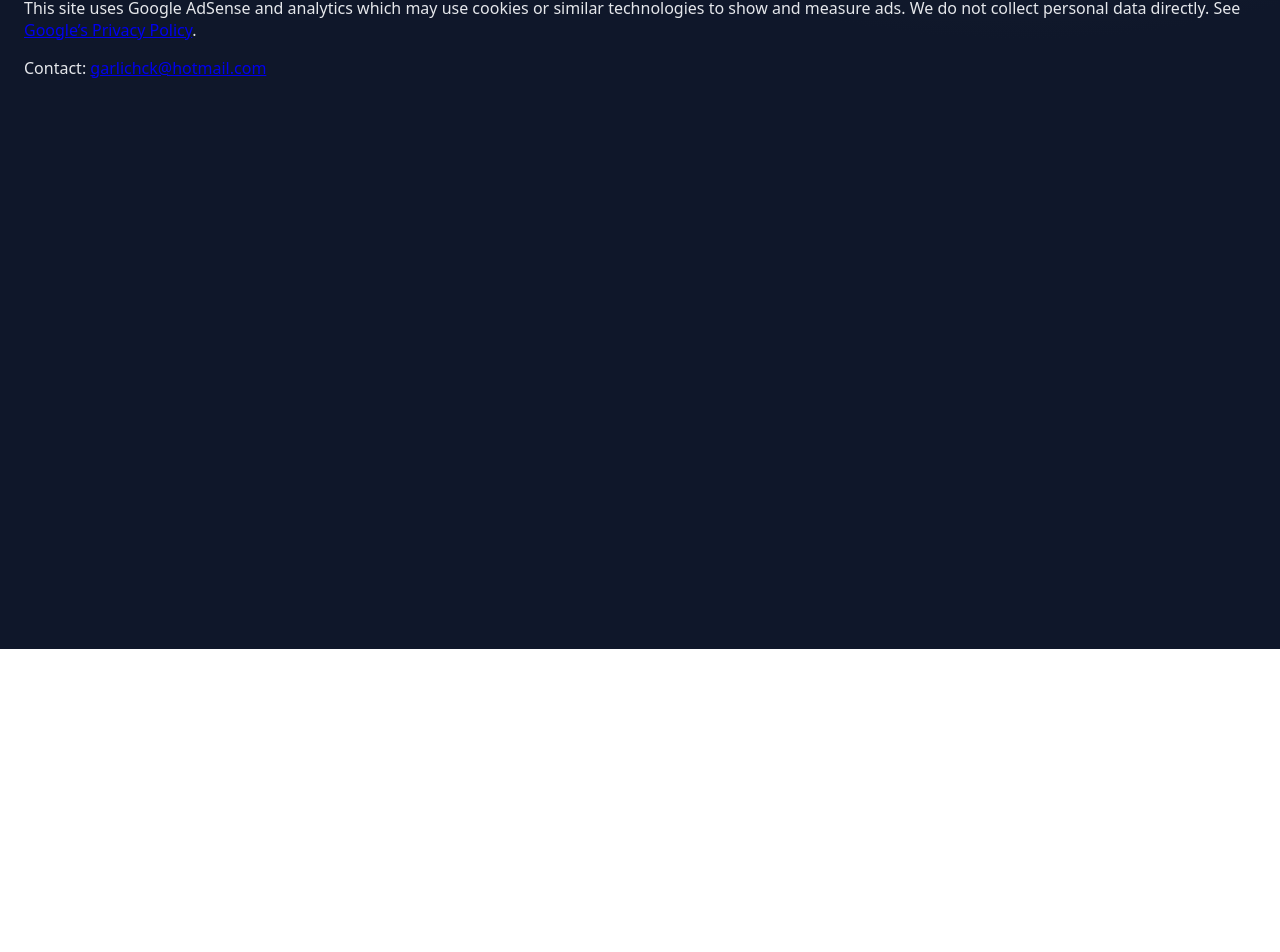
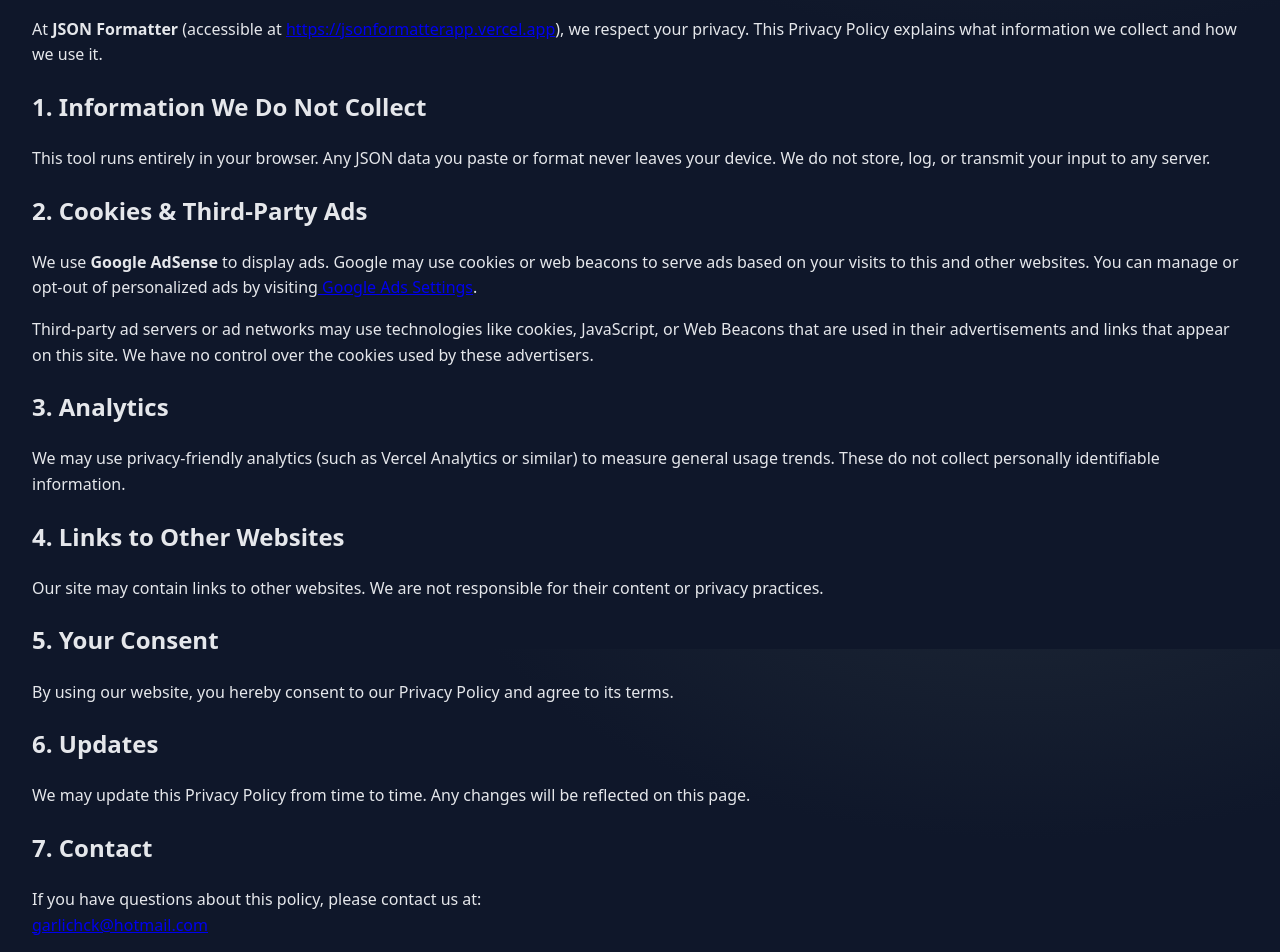
Before and after one commit to garlichck/jsonFormatterApp, a React (Vite) app: page /privacy in a window 1280 px wide. Shown: the part 151-1103 px from the top of the page. Before the commit the page ends 800 px from the top, so only its background shows below. Built offline with nearby package versions, Linux system fonts and the light colour scheme.

Commit message:
chore: Codes update for AdSense compliance.

```diff
--- a/index.html
+++ b/index.html
@@ -32,6 +32,14 @@
   <!-- ✅ Optional theme color for browser tab -->
   <meta name="theme-color" content="#0f172a" />
 
+  <link rel="canonical" href="https://jsonformatterapp.vercel.app/" />
+  <meta name="description"
+    content="Free JSON Formatter & Validator. Pretty print, minify and validate JSON in your browser." />
+  <meta property="og:title" content="JSON Formatter & Validator" />
+  <meta property="og:description" content="Pretty-print, minify and validate JSON with examples." />
+  <meta property="og:type" content="website" />
+  <meta property="og:url" content="https://jsonformatterapp.vercel.app/" />
+
   <script async src="https://pagead2.googlesyndication.com/pagead/js/adsbygoogle.js?client=ca-pub-1661788430529506"
     crossorigin="anonymous"></script>
 </head>
--- a/src/App.jsx
+++ b/src/App.jsx
@@ -1,5 +1,6 @@
 import { useEffect, useMemo, useRef, useState } from 'react';
 import AdBanner from "./components/AdBanner";
+import Footer from './components/Footer.jsx';
 
 const LS_KEY_INPUT = 'jf.input'
 const LS_KEY_OUTPUT = 'jf.output'
@@ -210,10 +211,7 @@
         </section>
       </div>
 
-      <footer style={{ marginTop: 32, padding: 16, textAlign: "center" }}>
-        <a href="/privacy" style={{ marginRight: 16 }}>Privacy</a>
-        <a href="/contact">Contact</a>
-      </footer>
+      <Footer />
 
     </div>
   )
--- /dev/null
+++ b/src/components/Footer.jsx
@@ -0,0 +1,7 @@
+export default function Footer() {
+    return (
+        <footer style={{ padding: '16px', textAlign: 'center', opacity: .85 }}>
+            <a href="/about">About</a> · <a href="/privacy">Privacy</a> · <a href="/terms">Terms</a> · <a href="/contact">Contact</a>
+        </footer>
+    );
+}
--- a/src/main.jsx
+++ b/src/main.jsx
@@ -1,10 +1,21 @@
-import React from "react";
-import ReactDOM from "react-dom/client";
-import AppRoutes from "./routes/AppRoutes.jsx";
+import React from 'react';
+import ReactDOM from 'react-dom/client';
+import { createBrowserRouter, RouterProvider } from 'react-router-dom';
+import App from './App.jsx';
+import About from './pages/About.jsx';
+import Privacy from './pages/Privacy.jsx';
+import Terms from './pages/Terms.jsx';
+import Contact from './pages/Contact.jsx';
 import "./index.css";
 
-ReactDOM.createRoot(document.getElementById("root")).render(
-  <React.StrictMode>
-    <AppRoutes />
-  </React.StrictMode>
+const router = createBrowserRouter([
+  { path: '/', element: <App /> },
+  { path: '/about', element: <About /> },
+  { path: '/privacy', element: <Privacy /> },
+  { path: '/terms', element: <Terms /> },
+  { path: '/contact', element: <Contact /> },
+]);
+
+ReactDOM.createRoot(document.getElementById('root')).render(
+  <RouterProvider router={router} />
 );
--- /dev/null
+++ b/src/pages/About.jsx
@@ -0,0 +1,50 @@
+export default function About() {
+    const jsonLd = {
+        "@context": "https://schema.org",
+        "@type": "WebSite",
+        "name": "JSON Formatter",
+        "url": "https://jsonformatterapp.vercel.app",
+        "description": "Free JSON formatter, validator and minifier that runs entirely in your browser.",
+        "creator": {
+            "@type": "Person",
+            "name": "CK",
+            "jobTitle": "Software Engineer"
+        }
+    };
+
+    return (
+        <main className="container" style={{ padding: '2rem', lineHeight: 1.6 }}>
+            <script type="application/ld+json" dangerouslySetInnerHTML={{ __html: JSON.stringify(jsonLd) }} />
+            <h1>About JSON Formatter</h1>
+            <p><strong>Last updated:</strong> November 2025</p>
+
+            <p>
+                <strong>JSON Formatter</strong> is a free, fast tool for pretty-printing, validating, and
+                minifying JSON directly in your browser. No sign-up, no server uploads—your data stays on your device.
+            </p>
+
+            <h2>What makes it different?</h2>
+            <ul>
+                <li><strong>Privacy-first:</strong> all formatting happens client-side.</li>
+                <li><strong>Developer-friendly:</strong> keyboard shortcuts, persistent input, and copy helpers.</li>
+                <li><strong>Learning hub:</strong> guides and tips to help you work confidently with JSON.</li>
+            </ul>
+
+            <h2>Who built this?</h2>
+            <p>
+                Hi, I’m <strong>CK</strong>, a Software Engineer who constantly works with JSON in real-world systems.
+                I built this to be the tool I wished I had—simple, fast, and respectful of privacy.
+            </p>
+
+            <h2>Contact</h2>
+            <p>
+                Feedback or feature requests? Reach me via the <a href="/contact">Contact</a> page.
+            </p>
+
+            <h2>Legal</h2>
+            <p>
+                Please review our <a href="/privacy">Privacy Policy</a> and <a href="/terms">Terms of Use</a>.
+            </p>
+        </main>
+    );
+}
--- a/src/pages/Contact.jsx
+++ b/src/pages/Contact.jsx
@@ -1,17 +1,35 @@
 export default function Contact() {
     return (
-        <div style={{ padding: 24 }}>
+        <main className="container" style={{ padding: '2rem', lineHeight: 1.6 }}>
             <h1>Contact</h1>
+            <p><strong>Last updated:</strong> November 2025</p>
+
             <p>
-                Feedback or issues? Email us at{" "}
-                <a href="mailto:garlichck@hotmail.com">garlichck@hotmail.com</a>.
+                Have a bug report, feature idea, or business inquiry? I’d love to hear from you.
             </p>
+
+            <h2>Email</h2>
             <p>
-                GitHub:{" "}
-                <a href="https://github.com/garlichck/jsonFormatterApp" target="_blank" rel="noreferrer">
-                    garlichck/jsonFormatterApp
-                </a>
+                <a href="mailto:garlichck@hotmail.com">garlichck@hotmail.com</a>
             </p>
-        </div>
+
+            <h2>Response Time</h2>
+            <p>
+                I usually reply within 2–3 business days. If you don’t hear back, feel free to follow up.
+            </p>
+
+            <h2>What to include</h2>
+            <ul>
+                <li>Your browser and OS (e.g., Chrome 141 on Windows 10).</li>
+                <li>Steps to reproduce a bug (if any), with a small JSON sample.</li>
+                <li>Screenshots or errors from the dev console if relevant.</li>
+            </ul>
+
+            <h2>Privacy note</h2>
+            <p>
+                Please avoid sending sensitive or personal data. The formatter runs in your browser and
+                we do not store your JSON. See the <a href="/privacy">Privacy Policy</a> for details.
+            </p>
+        </main>
     );
 }
--- a/src/pages/Privacy.jsx
+++ b/src/pages/Privacy.jsx
@@ -1,19 +1,61 @@
 export default function Privacy() {
     return (
-        <div style={{ padding: 24 }}>
+        <main className="container" style={{ padding: '2rem', lineHeight: 1.6 }}>
             <h1>Privacy Policy</h1>
-            <p>Last updated: {new Date().toLocaleDateString()}</p>
+            <p><strong>Last updated:</strong> November 2025</p>
+
             <p>
-                This site uses Google AdSense and analytics which may use cookies or
-                similar technologies to show and measure ads. We do not collect personal
-                data directly. See{" "}
-                <a href="https://policies.google.com/privacy" target="_blank" rel="noreferrer">
-                    Google’s Privacy Policy
-                </a>.
+                At <strong>JSON Formatter</strong> (accessible at <a href="https://jsonformatterapp.vercel.app">https://jsonformatterapp.vercel.app</a>),
+                we respect your privacy. This Privacy Policy explains what information we collect and how we use it.
             </p>
+
+            <h2>1. Information We Do Not Collect</h2>
             <p>
-                Contact: <a href="mailto:garlichck@hotmail.com">garlichck@hotmail.com</a>
+                This tool runs entirely in your browser. Any JSON data you paste or format never leaves your device.
+                We do not store, log, or transmit your input to any server.
             </p>
-        </div>
+
+            <h2>2. Cookies & Third-Party Ads</h2>
+            <p>
+                We use <strong>Google AdSense</strong> to display ads. Google may use cookies or web beacons to
+                serve ads based on your visits to this and other websites.
+                You can manage or opt-out of personalized ads by visiting
+                <a href="https://adssettings.google.com" target="_blank" rel="noopener noreferrer"> Google Ads Settings</a>.
+            </p>
+
+            <p>
+                Third-party ad servers or ad networks may use technologies like cookies, JavaScript, or Web Beacons
+                that are used in their advertisements and links that appear on this site.
+                We have no control over the cookies used by these advertisers.
+            </p>
+
+            <h2>3. Analytics</h2>
+            <p>
+                We may use privacy-friendly analytics (such as Vercel Analytics or similar) to measure general usage trends.
+                These do not collect personally identifiable information.
+            </p>
+
+            <h2>4. Links to Other Websites</h2>
+            <p>
+                Our site may contain links to other websites. We are not responsible for their content or privacy practices.
+            </p>
+
+            <h2>5. Your Consent</h2>
+            <p>
+                By using our website, you hereby consent to our Privacy Policy and agree to its terms.
+            </p>
+
+            <h2>6. Updates</h2>
+            <p>
+                We may update this Privacy Policy from time to time. Any changes will be reflected on this page.
+            </p>
+
+            <h2>7. Contact</h2>
+            <p>
+                If you have questions about this policy, please contact us at:
+                <br />
+                <a href="mailto:garlichck@hotmail.com">garlichck@hotmail.com</a>
+            </p>
+        </main>
     );
 }
--- /dev/null
+++ b/src/pages/Terms.jsx
@@ -0,0 +1,55 @@
+export default function Terms() {
+    return (
+        <main className="container" style={{ padding: '2rem', lineHeight: 1.6 }}>
+            <h1>Terms of Use</h1>
+            <p><strong>Last updated:</strong> November 2025</p>
+
+            <p>
+                Welcome to <strong>JSON Formatter</strong> (<a href="https://jsonformatterapp.vercel.app">jsonformatterapp.vercel.app</a>).
+                By accessing or using this site, you agree to be bound by these Terms of Use.
+            </p>
+
+            <h2>1. Use of the Site</h2>
+            <p>
+                You may use this site to format, validate, or view JSON data. You must not use it for unlawful,
+                harmful, or abusive purposes.
+            </p>
+
+            <h2>2. Intellectual Property</h2>
+            <p>
+                The JSON Formatter website, design, logo, and code are protected by copyright and other intellectual property laws.
+                You may not copy, reproduce, or redistribute the website or any of its materials without permission.
+            </p>
+
+            <h2>3. Disclaimer</h2>
+            <p>
+                This service is provided “as-is” without warranties of any kind. We make no guarantees about
+                availability, accuracy, or reliability of the site or its output.
+            </p>
+
+            <h2>4. Limitation of Liability</h2>
+            <p>
+                Under no circumstances shall JSON Formatter, its owner, or contributors be liable for any
+                damages arising from the use of or inability to use the site.
+            </p>
+
+            <h2>5. External Links</h2>
+            <p>
+                We are not responsible for the content or accuracy of external websites linked from this site.
+            </p>
+
+            <h2>6. Changes to Terms</h2>
+            <p>
+                We may update these Terms from time to time. The revised version will be posted on this page
+                and becomes effective immediately upon posting.
+            </p>
+
+            <h2>7. Contact</h2>
+            <p>
+                For questions about these Terms, please contact:
+                <br />
+                <a href="mailto:garlichck@hotmail.com">garlichck@hotmail.com</a>
+            </p>
+        </main>
+    );
+}
```
Also changed, not shown: public/ads.txt (added), public/robots.txt (added), vercel.json, 1 other file (tests, documents, lock files or other folders).
